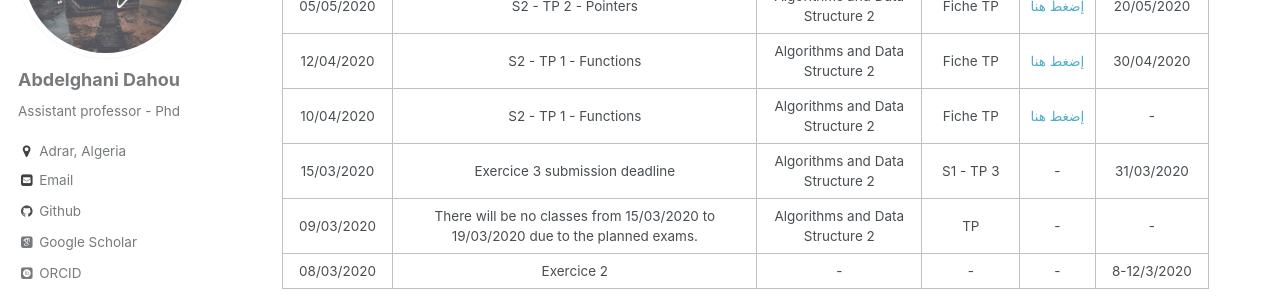
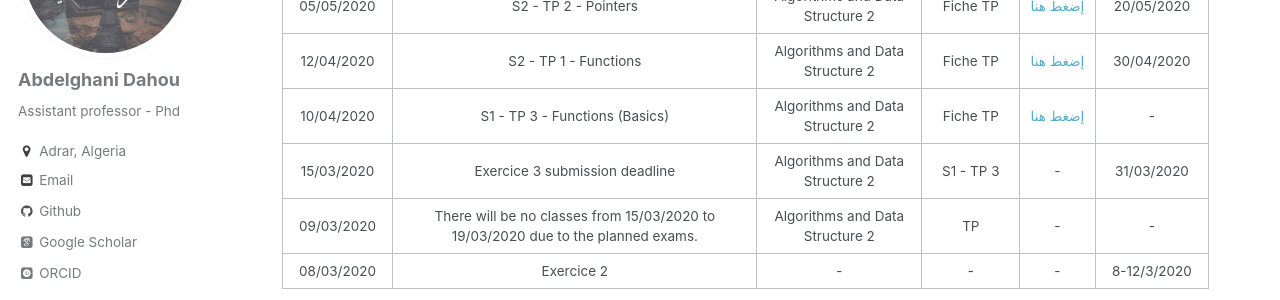
Before and after one commit to dr-dahou-adrar/dr-dahou-adrar.github.io, a Jekyll site: the page built from _teaching/Academic_year_2019_2020.md, in a window 1280 px wide and 900 px high, scrolled down 587 px. Shown: the part 152-452 px from the top of the window. Built offline with Jekyll 4.4.1, drawn with Linux system fonts in a browser that asks for light colours; some web fonts are replaced.

Commit message:
annouce mod 3

```diff
--- a/_teaching/Academic_year_2019_2020.md
+++ b/_teaching/Academic_year_2019_2020.md
@@ -36,7 +36,7 @@ Assigned list of classes for this year: Algorithms and Data Structures 1-2, Nume
 |:----------------:|:---------------------:|:-----------------------:|:----------------------:|:--------------------:|:--------------:|
 |05/05/2020|S2 - TP 2 - Pointers |Algorithms and Data Structure 2|Fiche TP| [إضغط هنا ](/2019-2020-2nd-semester-teaching)|20/05/2020|
 |12/04/2020|S2 - TP 1 - Functions|Algorithms and Data Structure 2|Fiche TP| [إضغط هنا ](/2019-2020-2nd-semester-teaching) |30/04/2020|
-|10/04/2020|S2 - TP 1 - Functions|Algorithms and Data Structure 2|Fiche TP|[إضغط هنا](/2019-2020-2nd-semester-teaching)|-|
+|10/04/2020|S1 - TP 3 - Functions (Basics)|Algorithms and Data Structure 2|Fiche TP|[إضغط هنا](/2019-2020-2nd-semester-teaching)|-|
 |15/03/2020|Exercice 3 submission deadline|Algorithms and Data Structure 2|S1 - TP 3| - |31/03/2020|
 |09/03/2020|There will be no classes from 15/03/2020 to 19/03/2020 due to the planned exams.| Algorithms and Data Structure 2 | TP |-|-|
 |08/03/2020|Exercice 2|-|-|-|8-12/3/2020|
```
